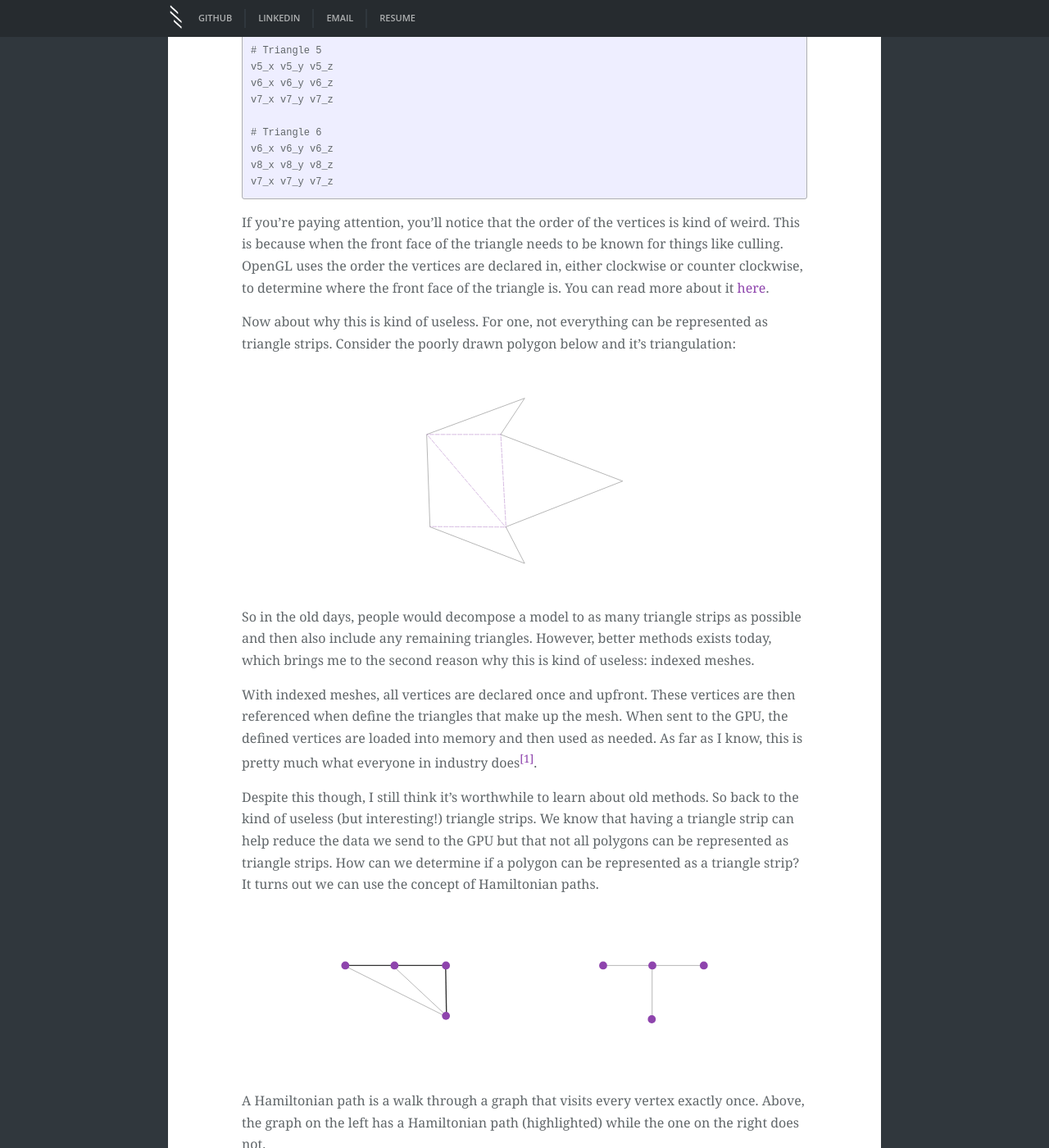
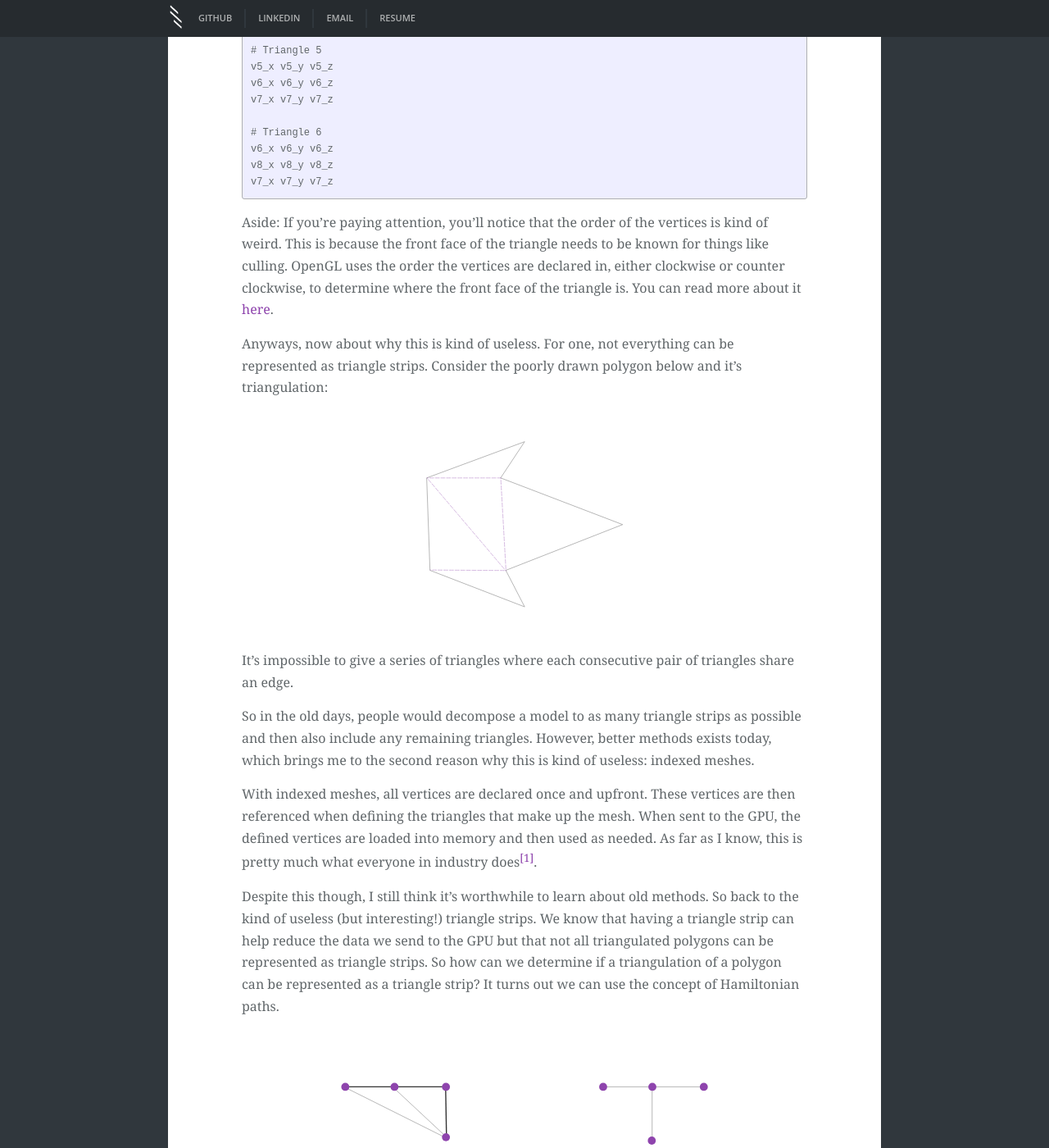
Before and after one commit to shamwow/shahmeer-jekyll, a Jekyll site: the page built from _posts/2017-02-02-graph-theory-and-computer-graphics.markdown, in a window 1280 px wide and 1400 px high, scrolled down 2337 px. Shown: the whole window at 82% size. Built offline with Jekyll 4.4.1, drawn with Linux system fonts in a browser that asks for light colours; some of the changed text lies outside the part shown.

Commit message:
Fix typos

```diff
--- a/_posts/2017-02-02-graph-theory-and-computer-graphics.markdown
+++ b/_posts/2017-02-02-graph-theory-and-computer-graphics.markdown
@@ -74,17 +74,19 @@ v7_x v7_y v7_z
 
 {% endhighlight %}
 
-If you're paying attention, you'll notice that the order of the vertices is kind of weird. This is because when the front face of the triangle needs to be known for things like culling. OpenGL uses the order the vertices are declared in, either clockwise or counter clockwise, to determine where the front face of the triangle is. You can read more about it <a traget="_blank" href="https://www.khronos.org/opengl/wiki/Face_Culling">here</a>.
+Aside: If you're paying attention, you'll notice that the order of the vertices is kind of weird. This is because the front face of the triangle needs to be known for things like culling. OpenGL uses the order the vertices are declared in, either clockwise or counter clockwise, to determine where the front face of the triangle is. You can read more about it <a traget="_blank" href="https://www.khronos.org/opengl/wiki/Face_Culling">here</a>.
 
-Now about why this is kind of useless. For one, not everything can be represented as triangle strips. Consider the poorly drawn polygon below and it's triangulation:
+Anyways, now about why this is kind of useless. For one, not everything can be represented as triangle strips. Consider the poorly drawn polygon below and it's triangulation:
 
 ![Non triangle strip polygon](/assets/img/graph_theory_and_comp_sci/polygon.svg)
 
+It's impossible to give a series of triangles where each consecutive pair of triangles share an edge.
+
 So in the old days, people would decompose a model to as many triangle strips as possible and then also include any remaining triangles. However, better methods exists today, which brings me to the second reason why this is kind of useless: indexed meshes.
 
-With indexed meshes, all vertices are declared once and upfront. These vertices are then referenced when define the triangles that make up the mesh. When sent to the GPU, the defined vertices are loaded into memory and then used as needed. As far as I know, this is pretty much what everyone in industry does<sup>[[1]](#citation-1)</sup>.
+With indexed meshes, all vertices are declared once and upfront. These vertices are then referenced when defining the triangles that make up the mesh. When sent to the GPU, the defined vertices are loaded into memory and then used as needed. As far as I know, this is pretty much what everyone in industry does<sup>[[1]](#citation-1)</sup>.
 
-Despite this though, I still think it's worthwhile to learn about old methods. So back to the kind of useless (but interesting!) triangle strips. We know that having a triangle strip can help reduce the data we send to the GPU but that not all polygons can be represented as triangle strips. How can we determine if a polygon can be represented as a triangle strip? It turns out we can use the concept of Hamiltonian paths.
+Despite this though, I still think it's worthwhile to learn about old methods. So back to the kind of useless (but interesting!) triangle strips. We know that having a triangle strip can help reduce the data we send to the GPU but that not all triangulated polygons can be represented as triangle strips. So how can we determine if a triangulation of a polygon can be represented as a triangle strip? It turns out we can use the concept of Hamiltonian paths.
 
 ![Examples of graph with and without Hamiltonian paths](/assets/img/graph_theory_and_comp_sci/graphs.svg)
 
@@ -103,7 +105,7 @@ A couple of notes on Dirac's theorem:
     1. If a graph has a Hamiltonian cycle, we know it must have a Hamiltonian path (just remove one edge in the cycle).
     2. Dirac's theorem only applies to simple graphs. So no loops or duplicate edges.
 
-There are a ton of other conditions<sup>[[3]](#citation-3)</sup> but each one is either sufficient or necessary, not both at the same time. This basically means we don't have a quick way of determining if a graph has a Hamiltonian path; the problem actually turns out to be NP complete[4].
+There are a ton of other conditions<sup>[[3]](#citation-3)</sup> but each one is either sufficient or necessary, not both at the same time. This basically means we don't have a quick way of determining if a graph has a Hamiltonian path; the problem actually turns out to be NP complete<sup>[[4]](#citation-4)</sup>.
 
 Kind of a bummer right? Regardless, it's pretty cool to me that something like Hamiltonian paths can be somewhat relevant in computer graphics, a seemingly unrelated field.
 
```
Also changed, not shown: other parts of _posts/2017-02-02-graph-theory-and-computer-graphics.markdown (+2 -1 lines).
